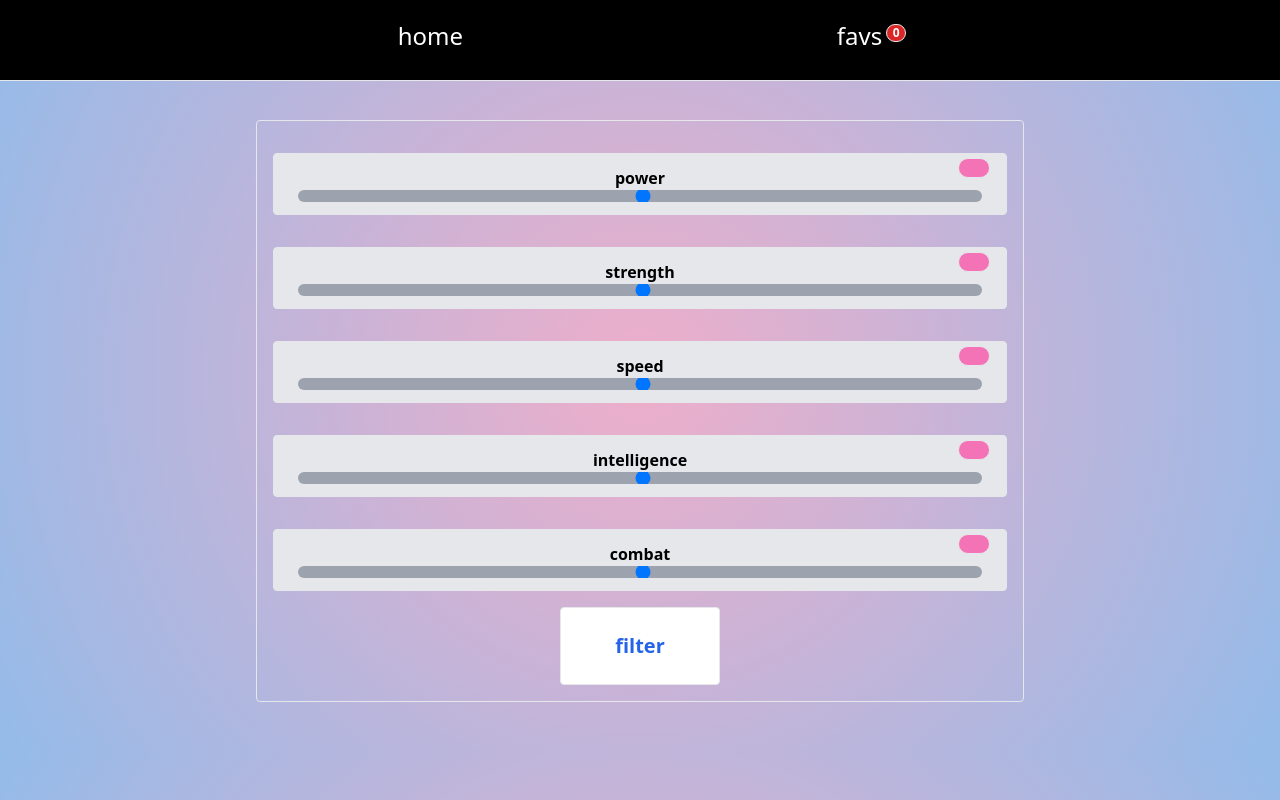
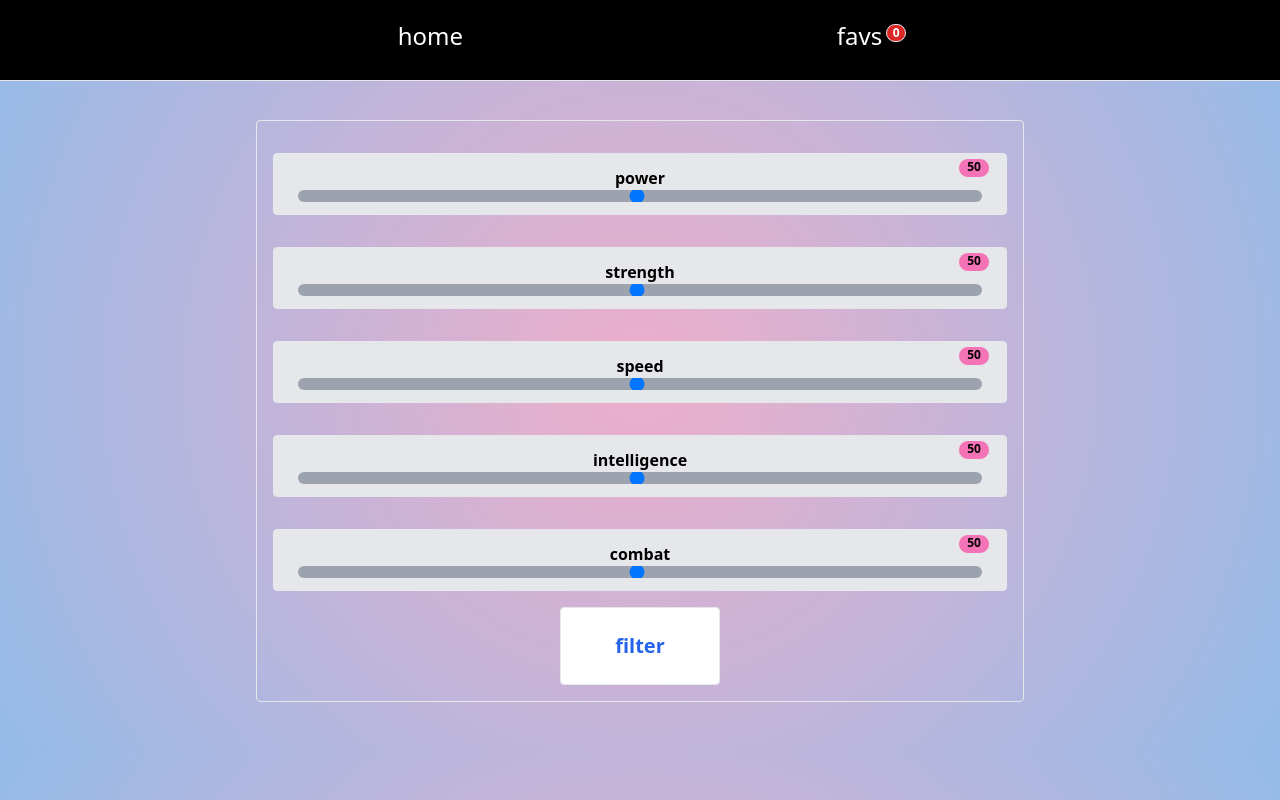
Before and after one commit to stefanm3000/superhero-mobx-tailwind-app, a React (Create React App) app: page /filter in a window 1280 px wide. Built offline with nearby package versions, Linux system fonts and the light colour scheme.

Commit message:
add setNum

```diff
--- a/src/components/filter-heroes/index.jsx
+++ b/src/components/filter-heroes/index.jsx
@@ -13,14 +13,14 @@ const FilterHeroes = () => {
   console.log("heroStats", heroStats);
 
   const StatInput = ({ powerstat }) => {
+    const [num, setNum] = useState(50);
     const handleChange = (e) => {
       setHeroStats((prevState) => ({
         ...prevState,
         [e.target.name]: parseInt(e.target.value),
       }));
+      setNum(parseInt(e.target.value));
     };
-
-    console.log("heroStats.powerstat", heroStats.powerstat);
 
     return (
       <div className="flex flex-col border rounded p-3 px-6 my-4 bg-gray-200 relative">
@@ -35,11 +35,11 @@ const FilterHeroes = () => {
           min="1"
           max="100"
           step="1"
-          value={heroStats.powerstat}
+          value={num}
           onChange={handleChange}
         ></input>
         <div className="absolute right-4 top-1 font-semibold text-xs w-8 h-5 text-center bg-pink-400 rounded-full border text-black">
-          {heroStats.powerstat}
+          {num}
         </div>
       </div>
     );
```
